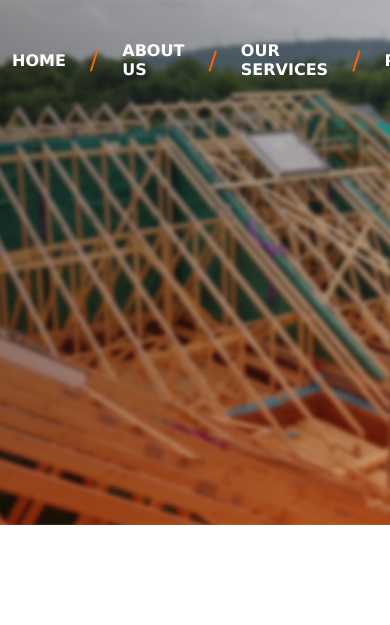
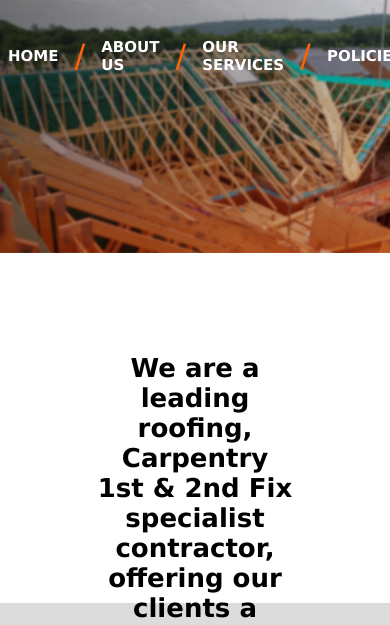
Before and after one commit to kris-stal/webdev-rrukgroup, a plain HTML site: page index.html in a window 390 px wide. Shown: the top 625 px of the page. Drawn offline with Linux system fonts and the light colour scheme.

Commit message:
starting responsive design

```diff
--- a/styles/styles.css
+++ b/styles/styles.css
@@ -1,6 +1,6 @@
 body {
-    padding: 0px;
-    margin: 0px;
+    padding: 0;
+    margin: 0;
     font-family: "Verdana", Verdana;
     background-color: rgb(30, 30, 30);
     color:white;
@@ -8,8 +8,8 @@ body {
 }
 
 div {
-    padding: 0px;
-    margin: 0px;
+    padding: 0;
+    margin: 0;
 }
 
 .headerOrangeBold
@@ -34,19 +34,20 @@ Header
     background-repeat: no-repeat;
     background-position: 50%;
     background-size:cover;
-    width: 100%;
-    height: 525px;
-    padding: 0px;
-    margin: 0px;
+    width: 100vw;
+    height: 30vh;
+    padding: 0;
+    margin: 0;
 }
 
 header {
-    padding: 0px;
-    margin: 0px;
+    padding: 0;
+    margin: 0;
+    padding-top: 1rem;
     display: flex;
     flex-direction: row;
     justify-content: space-around;
-    height: 25%;
+    height: 25vh;
 }
 
 header .rrlogo a{
@@ -54,11 +55,11 @@ header .rrlogo a{
     background-size: 90%;
     background-repeat: no-repeat;
     background-position: 50%;
-    height: 80px;
-    width: 100px;
+    height: 5rem;
+    width: 6rem;
     text-indent: -99999px;
-    padding: 0px;
-    margin: 0px;
+    padding: 0;
+    margin: 0;
 }
 
 /*
@@ -66,24 +67,22 @@ Navigation Bar
 */
 .navSeperator {
     color: rgb(255, 100, 0);
-    font-size: 25px;
+    font-size: 2rem;
     display: flex;
     align-self: center;
     text-align: center;
 }
 
 ul {
-    padding: 0px;
-    margin: 0px;
+    padding: 0;
+    margin: 0;
     list-style-type: none;
     display: flex;
 }
 
 li {
-    padding: 10px;
-    margin: 10px;
-    margin-right: 2px;
-    margin-left: 2px;
+    margin-right: 0.5rem;
+    margin-left: 0.5rem;
     display: flex;
     flex-direction: row;
     height: 100%;
@@ -93,6 +92,7 @@ li {
 
 li a {
     text-decoration: none;
+    font-size: 15px;
     color: white;
     text-transform: uppercase;
     font-weight: bold;
@@ -119,9 +119,10 @@ ul.dropdown-menu {
     padding: 0;
     padding-top: 5px;
     margin: 0;
+    margin-left: -0.6rem;
     list-style: none;
     min-width: 150px;
-    z-index: 1000;    /* appears above other elements */
+    z-index: 1000;
   }
 
 li:hover > ul.dropdown-menu {
```
